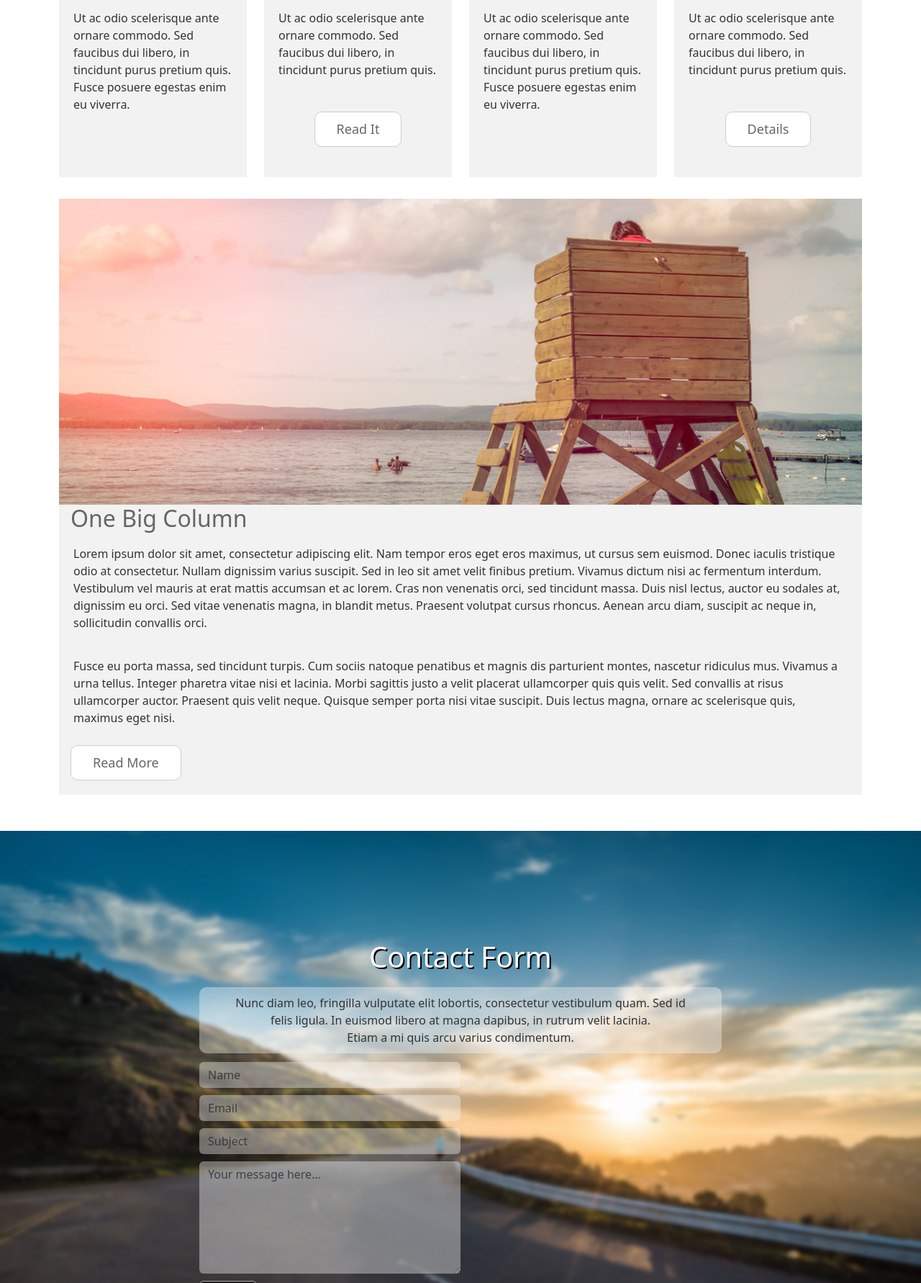
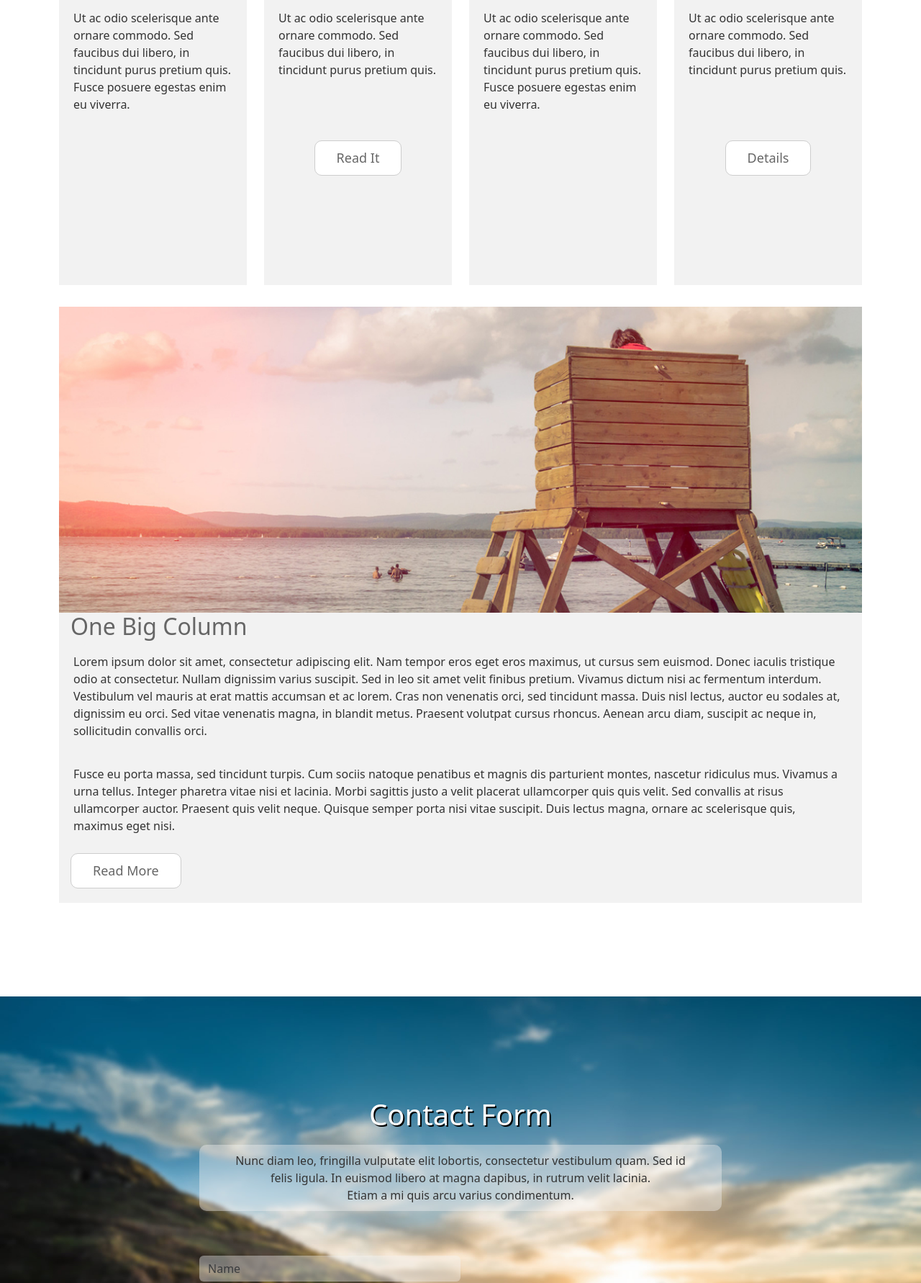
Before and after one commit to Adhilafaisal/conquer-bootstrap, a plain HTML site: page index.html in a window 1280 px wide. Shown: the part 2487-4269 px from the top of the page at 72% size. Drawn offline with nearby package versions, Linux system fonts and the light colour scheme.

Commit message:
second commit

```diff
--- a/index.html
+++ b/index.html
@@ -23,8 +23,12 @@
 </head>
 
 <body>
-  <nav class="navbar navbar-expand-sm bg-dark navbar-dark justify-content-center sticky-top">
-
+  <nav class="navbar navbar-expand-sm bg-dark navbar-dark justify-content-center  sticky-top">
+    <!-- <div class="container-fluid ">
+      <button class="navbar-toggler" data-bs-toggle="collapse" data-bs-target="#collapsiblenavbar">
+        <span class="navbar-toggler-icon"></span>
+      </button>
+      <div id="collapsiblenavbar" class="collapse navbar-collapse"> -->
         <ul class="navbar-nav d-flex">
           <li class="nav-item me-4"> <a href="#section1" class="nav-link border">Homepage</a></li>
           <li class="nav-item me-4"> <a href="#section2" class="nav-link border">About Us</a></li>
@@ -32,6 +36,8 @@
           <li class="nav-item me-4"> <a href="#section4" class="nav-link border">Contact</a></li>
           <li class="nav-item me-4"> <a href="#section5" class="nav-link border">External</a></li>
         </ul>
+      <!-- </div>
+    </div> -->
   </nav>
   <div id="section1">
     <header>
@@ -217,7 +223,7 @@
   <div id="section4">
     <!-- Start Contact Area -->
     <section id="contact-area" class="contact-section">
-      <img src="./bg-3.jpg" width="100%" alt="">
+      <img src="./bg-3.jpg" width="100%" height="700px" alt="">
       <div class="container container-img-overlay">
         <div class="row">
           <div class="col-sm-12 text-center inner">
--- a/style.css
+++ b/style.css
@@ -109,7 +109,7 @@
     color: #333333;
 }
 .blog-content span {
-  margin-left: 225px;
+  margin-left: 190px;
 }
 .blog-content span a {
     background: #fff;
@@ -160,7 +160,7 @@ margin: 60px 0;
 }
 .testimornial-content {
 background-color: #f2f2f2;
-height: 550px;
+height: 700px;
 max-width: 500px;
 margin: 0 auto 30px;
 margin-top: 100px;
@@ -180,7 +180,7 @@ margin-top: 100px;
   padding: 10px 30px;
   text-decoration: none;
   text-transform: capitalize;
-  margin-top:20px;
+  margin-top:60px;
   -webkit-transition: all 0.3s ease;
           transition: all 0.3s ease;
 }
@@ -241,7 +241,7 @@ max-width: 1500px;
   padding: 10px 30px;
   text-decoration: none;
   text-transform: capitalize;
-  margin-bottom: 20px;
+  margin-bottom:20px;
   -webkit-transition: all 0.3s ease;
           transition: all 0.3s ease;
           margin-left: 16px;
@@ -251,7 +251,7 @@ max-width: 1500px;
   background: #E6E6E6 none repeat scroll 0 0;
 }
 #section4{
-  margin-top:-90px;
+  margin-top:-10px;
 }
 .contact-section {
   height: 100%;
@@ -267,7 +267,7 @@ background: rgba(242, 242, 242, 0.4);
 max-width: 750px;
 }
 .contact-content{
-  margin-top:-510px ;
+  margin-top:-560px ;
 
 }
 .contact-content h1{
```
Lines whose indentation alone changed are shown as unchanged.
